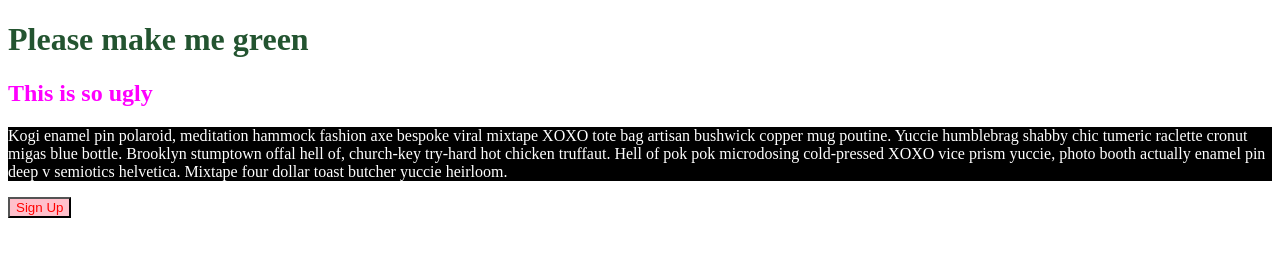
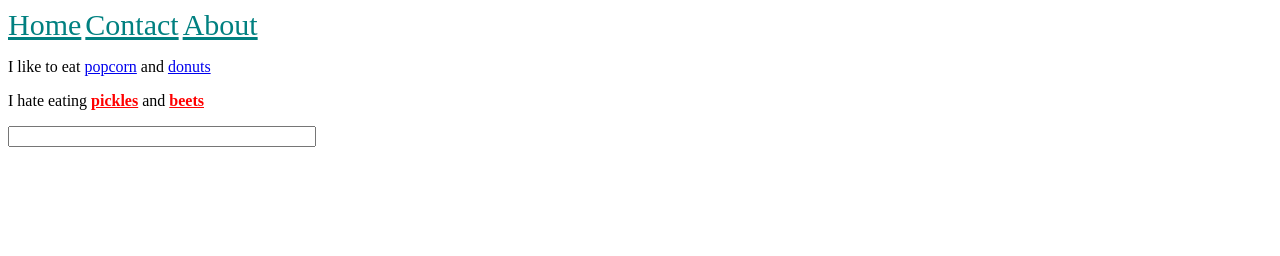
Before and after one commit to Zippycz3ch/Udemy-bootcamp, a plain HTML site: page about2.html in a window 1280 px wide. Drawn offline with Linux system fonts and the light colour scheme.

Commit message:
Bootcamp

```diff
--- a/about2.html
+++ b/about2.html
@@ -1,20 +1,26 @@
 <!DOCTYPE html>
-<html lang="en">
+<html>
 
 <head>
-    <title>Hey!</title>
+    <title>Hipster Logo</title>
     <link rel="stylesheet" href="style.css">
 </head>
 
 <body>
-    <h1>Please make me green</h1>
-    <h2>This is so ugly</h2>
-    <p>Kogi enamel pin polaroid, meditation hammock fashion axe bespoke viral mixtape XOXO tote bag artisan bushwick
-        copper mug poutine. Yuccie humblebrag shabby chic tumeric raclette cronut migas blue bottle. Brooklyn stumptown
-        offal hell of, church-key try-hard hot chicken truffaut. Hell of pok pok microdosing cold-pressed XOXO vice
-        prism yuccie, photo booth actually enamel pin deep v semiotics helvetica. Mixtape four dollar toast butcher
-        yuccie heirloom.</p>
-    <button>Sign Up</button>
+    <header>
+        <a href="/home">Home</a>
+        <a href="/contact">Contact</a>
+        <a href="/about">About</a>
+    </header>
+
+    <p>
+        I like to eat <a href="/popcorn">popcorn</a> and <a href="/donuts">donuts</a>
+    </p>
+
+    <p id="dislikes">
+        I hate eating <a href="/pickles">pickles</a> and <a href="/beets">beets</a>
+    </p>
+    <input type="text" value="">
 </body>
 
 </html>
--- /dev/null
+++ b/csstollkit.css
@@ -0,0 +1,32 @@
+.class { /*class selector*/
+    color: green;
+}
+
+#id { /* id selector*/
+    color: red;
+}
+
+li a { /* descendant selector */
+    color:teal
+}
+
+.class a{ /* class selector */
+    color: teal;
+}
+
+h1 + p{     /* Adjacent selector - p directly after h1*/
+    color: red;
+}
+
+div > li { /*Direct child -Child after parent */
+    colo:white
+}
+
+input[type="text"]{
+    width: 300px;
+    color: yellow;
+}
+
+.class a:hover{
+    color: red;
+}
--- a/style.css
+++ b/style.css
@@ -1,17 +1,15 @@
-h1 {
-    color: #235430;
+
+header a { /* descendant selector */
+    font-size: 30px;
+    color: teal;
 }
 
-h2 {
-    color: magenta;
+#dislikes a { /* id selector*/
+    font-weight: bold;
+    color: red;
 }
 
-button {
-    color: red;
-    background-color: pink;
+input[type="text"]{
+    width: 300px;
+    color: yellow;
 }
-
-p {
-    color:white;
-    background-color: black;
-}
```
